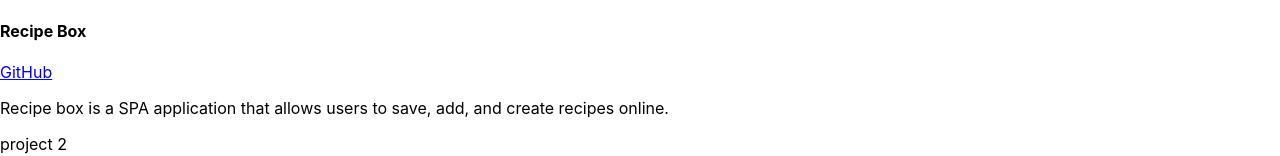
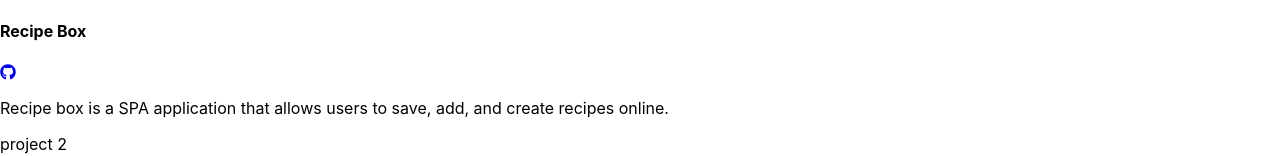
Before and after one commit to ejpijoan/myPortfolio, a React (Create React App) app: page / in a window 1280 px wide. Shown: the part 285-441 px from the top of the page. Built offline with nearby package versions, Linux system fonts and the light colour scheme.

Commit message:
adds icon for github link in projects and fixes spacing in intro component

```diff
--- a/src/components/Intro.js
+++ b/src/components/Intro.js
@@ -12,9 +12,8 @@ class Intro extends Component {
         render(){
            return (
                 <h1>
-                Hi, My name is Emiko. I'm a
-                <TextLoop children={this.state.roles}/>
-             </h1>
+                Hi, My name is Emiko. I'm a <TextLoop children={this.state.roles}/>
+                </h1>
            )
         }
 }
--- a/src/components/Projects.js
+++ b/src/components/Projects.js
@@ -1,10 +1,11 @@
 import React from 'react';
+import { FontAwesomeIcon } from '@fortawesome/react-fontawesome'
 
 function Projects () {
     return (
         <div>
             <h3>Projects</h3>
-            <h4>Recipe Box</h4><a href='https://github.com/Emi691/recipe-box'>GitHub</a>
+            <h4>Recipe Box</h4><a href='https://github.com/Emi691/recipe-box'><FontAwesomeIcon icon={['fab', 'github']} /></a>
             <p>Recipe box is a SPA application that allows users to save, add, and create recipes online.</p>
             <p>project 2</p>
             <p>project 3</p>
```
